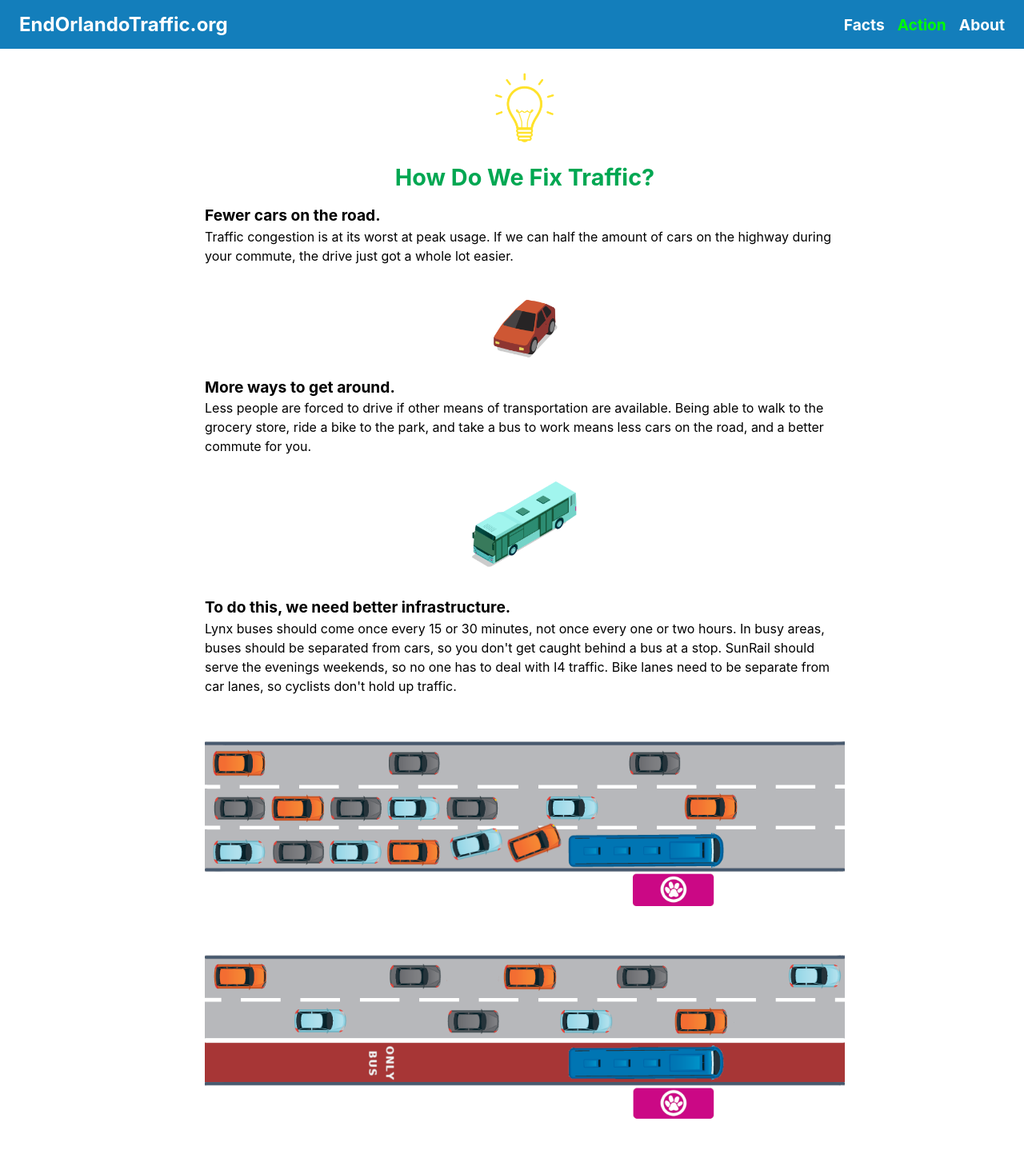
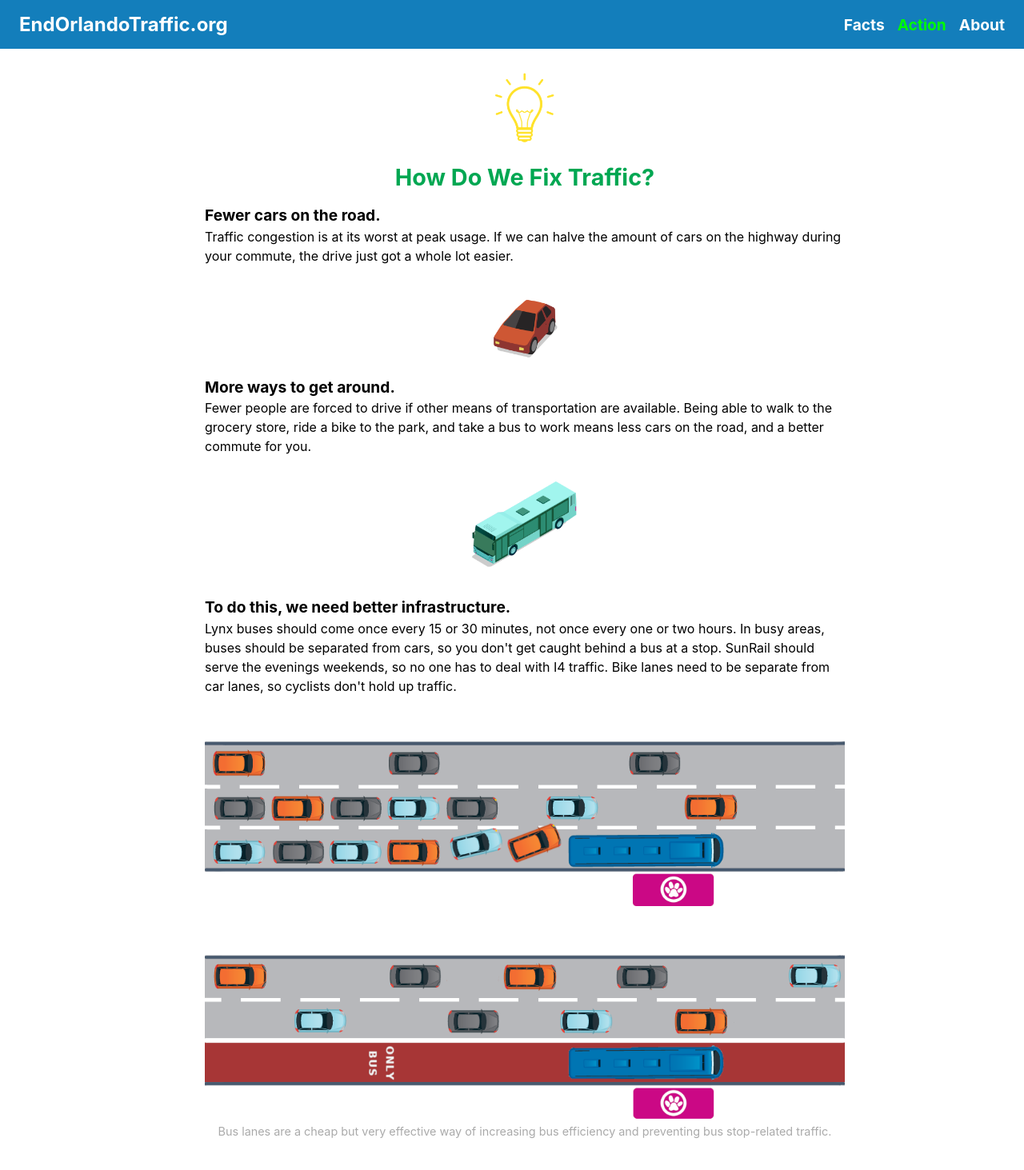
Before and after one commit to shintoo/endorlandotraffic.org, a Next.js app: page /action in a window 1280 px wide. Shown: the top 1463 px of the page at 80% size. Built offline with nearby package versions, Linux system fonts and the light colour scheme.

Commit message:
Add bus lane caption

```diff
--- a/pages/action/index.js
+++ b/pages/action/index.js
@@ -9,12 +9,12 @@ export default function Action(props) {
       <h3 className={styles.heading}>How Do We Fix Traffic?</h3>
       <p>
         <span className={styles.subheading}>Fewer cars on the road.</span> <br />
-        Traffic congestion is at its worst at peak usage. If we can half the amount of cars on the highway during your commute, the drive just got a whole lot easier.
+        Traffic congestion is at its worst at peak usage. If we can halve the amount of cars on the highway during your commute, the drive just got a whole lot easier.
       </p>
       <img src="/graphics/car-red.png" className={styles.car} />
       <p>
         <span className={styles.subheading}>More ways to get around.</span> <br />
-        Less people are forced to drive if other
+        Fewer people are forced to drive if other
         means of transportation are available. Being able to walk to the grocery store,
         ride a bike to the park, and take a bus to work means less cars on the road, and a better commute for you.
       </p>
@@ -24,6 +24,10 @@ export default function Action(props) {
         Lynx buses should come once every 15 or 30 minutes, not once every one or two hours. In busy areas, buses should be separated from cars, so you don&apos;t get caught behind a bus at a stop. SunRail should serve the evenings weekends, so no one has to deal with I4 traffic. Bike lanes need to be separate from car lanes, so cyclists don&apos;t hold up traffic.
       </p>
       <img src="/graphics/bus-lane.png" className={styles.buslane}/>
+      <p className={styles.caption}>
+        Bus lanes are a cheap but very effective way of increasing bus efficiency
+        and preventing bus stop-related traffic.
+      </p>
       <h3 className={styles.heading}>How You Can Help</h3>
       <p>
         The Orange County Board of County Commissioners is preparing to vote on whether to include the
--- a/styles/Action.module.css
+++ b/styles/Action.module.css
@@ -31,9 +31,14 @@
 
 .buslane {
   width: 100%;
-  margin-bottom: 4rem;
 }
 
+.caption {
+  text-align: center;
+  margin: 0;
+  color: #aaa;
+  font-size: .9rem;
+}
 
 .heading {
   margin: 0;
```
